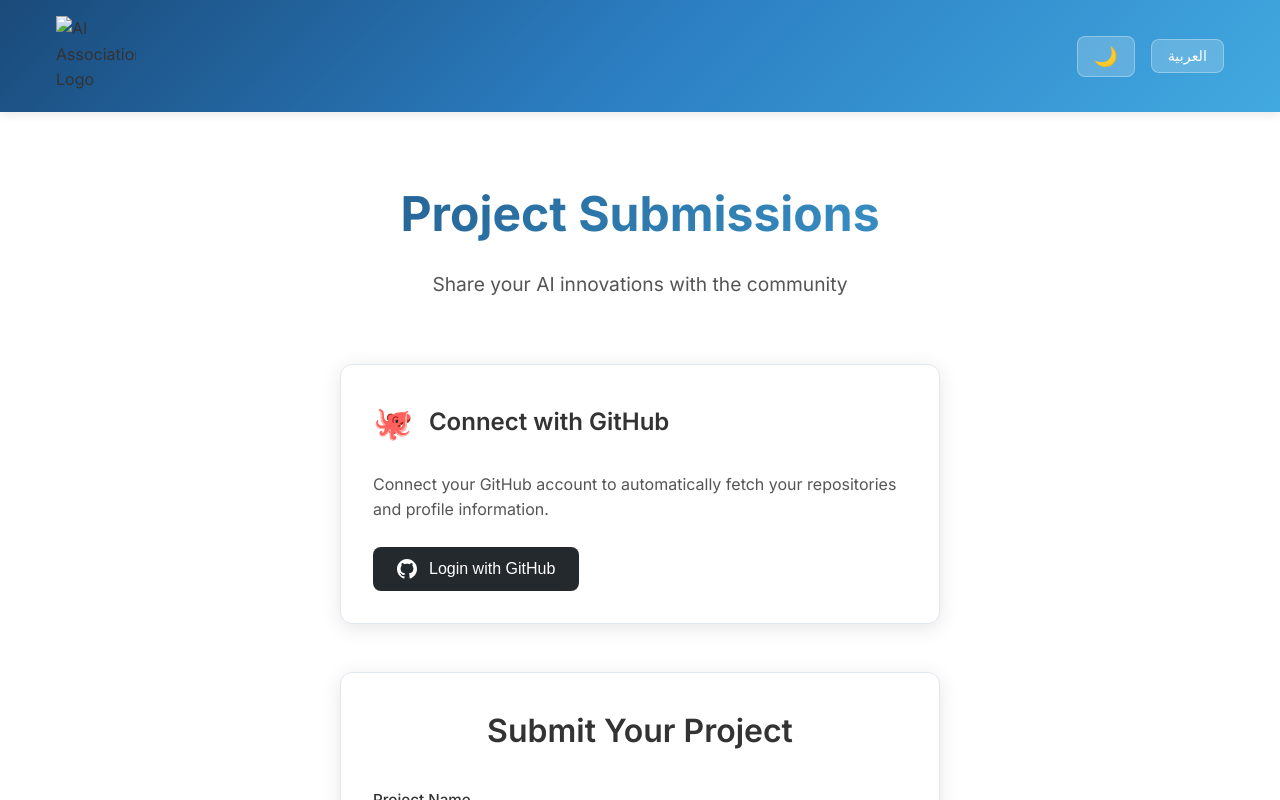
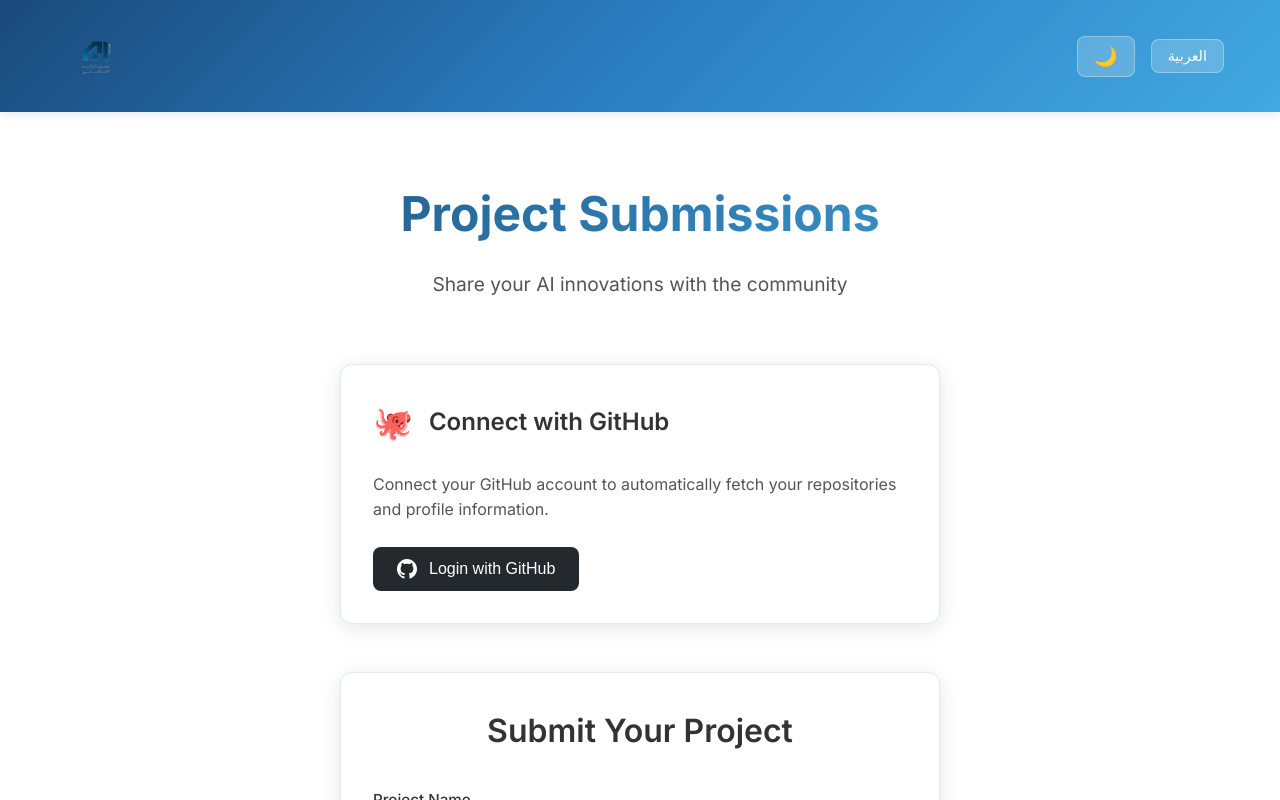
Before and after one commit to yaraabdullah/project-submission, a plain HTML site: page index.html in a window 1280 px wide. Shown: the top 800 px of the page. Drawn offline with Linux system fonts and the light colour scheme.

Commit message:
logo new

```diff
--- a/index.html
+++ b/index.html
@@ -15,7 +15,7 @@
             <div class="header-content">
                 <div class="logo">
                     <div class="logo-icon">
-                        <img src="AI Association Logo.jpeg" alt="AI Association Logo" class="logo-image">
+                        <img src="AI Association Logo.png" alt="AI Association Logo" class="logo-image">
                     </div>
                     <div class="logo-text">
                     </div>
```
